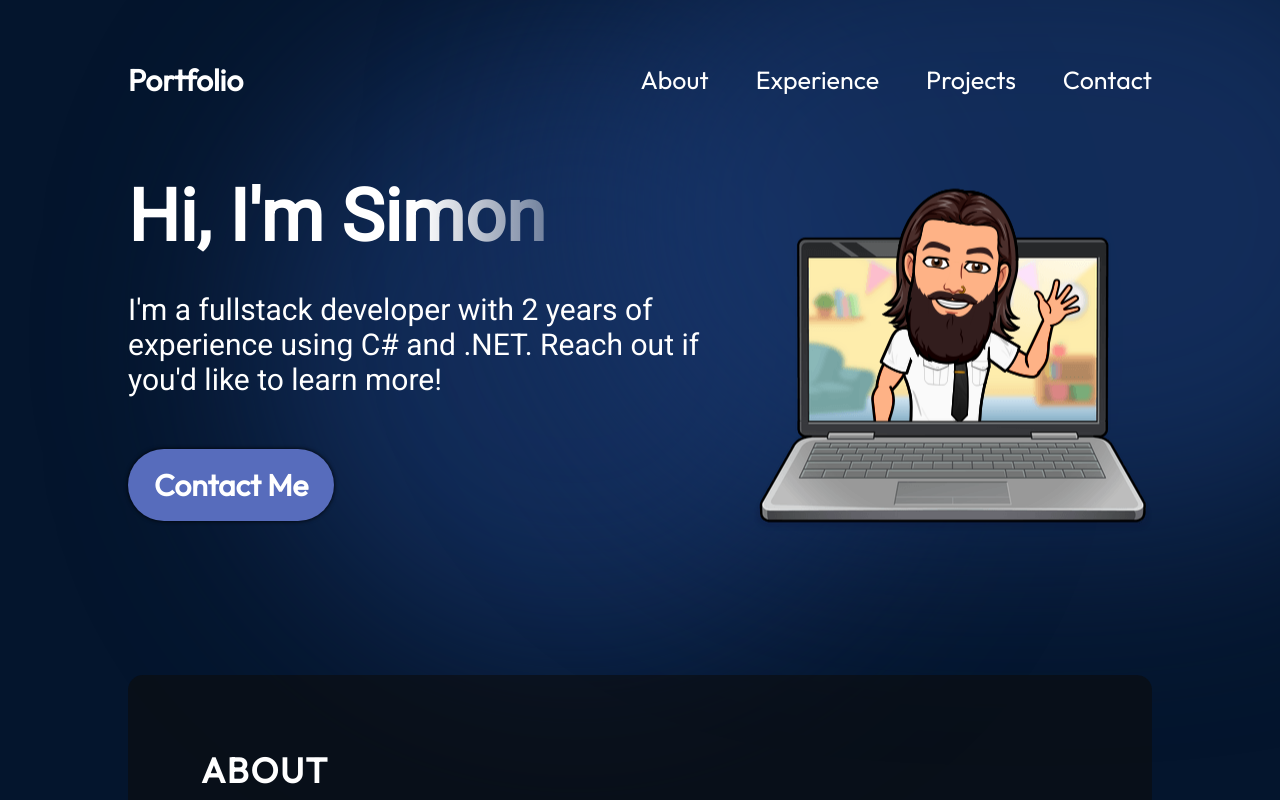
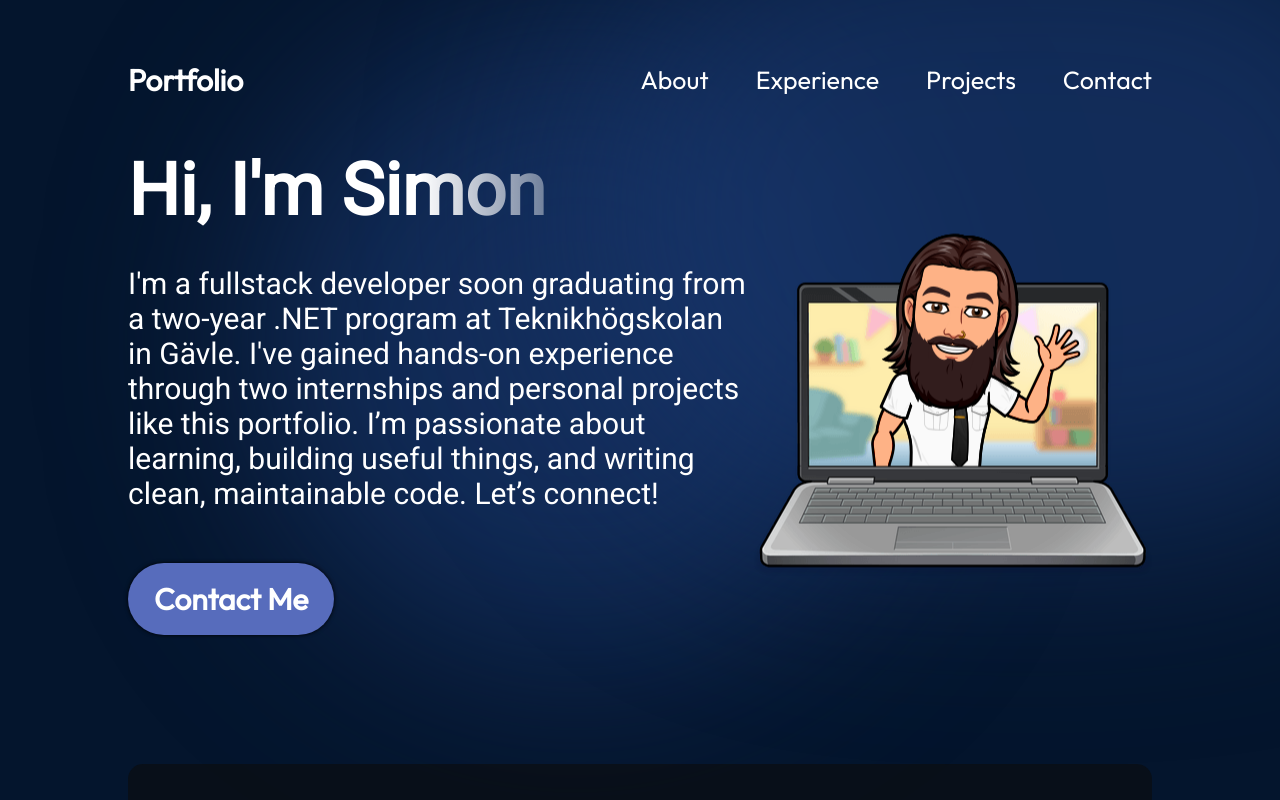
Before and after one commit to DahBoneDokkta/my-react-portfolio, a React (Vite) app: page / in a window 1280 px wide. Built offline with nearby package versions, Linux system fonts and the light colour scheme.

Commit message:
Updated introduction text

```diff
--- a/src/components/Hero/Hero.jsx
+++ b/src/components/Hero/Hero.jsx
@@ -7,8 +7,10 @@ export const Hero = () => {
         <section className={styles.container}>
             <div className={styles.content}>
                 <h1 className={styles.title}>Hi, I'm Simon</h1>
-                <p className={styles.description}>I'm a fullstack developer with 2 years of experience using C# and
-                    .NET. Reach out if you'd like to learn more!
+                <p className={styles.description}>I'm a fullstack developer soon graduating from a two-year .NET program at Teknikhögskolan in Gävle.
+                    I've gained hands-on experience through two internships and personal projects like this portfolio.
+                    I’m passionate about learning, building useful things, and writing clean, maintainable code.
+                    Let’s connect!
                 </p>
                 <a href="mailto:simon.arnar@gmail.com" className={styles.ContactBtn}>
                     Contact Me</a>
@@ -16,6 +18,6 @@ export const Hero = () => {
             <img src={getImageUrl("hero/meInLaptop.PNG")} alt="Hero image of me" className={styles.heroImg} />
             <div className={styles.topBlur}></div>
             <div className={styles.bottomBlur}></div>
-    </section>
+        </section>
     );
 };
```
